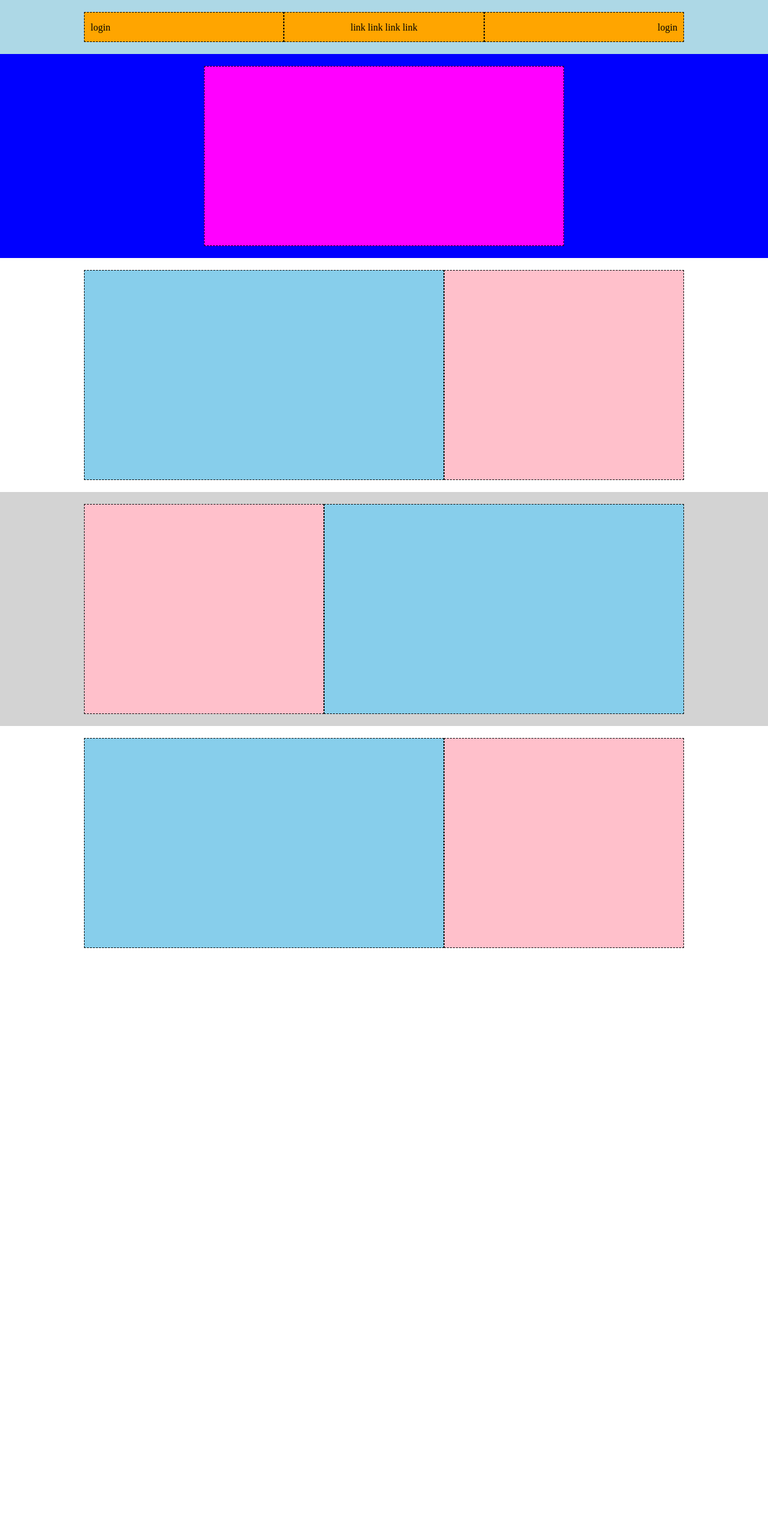
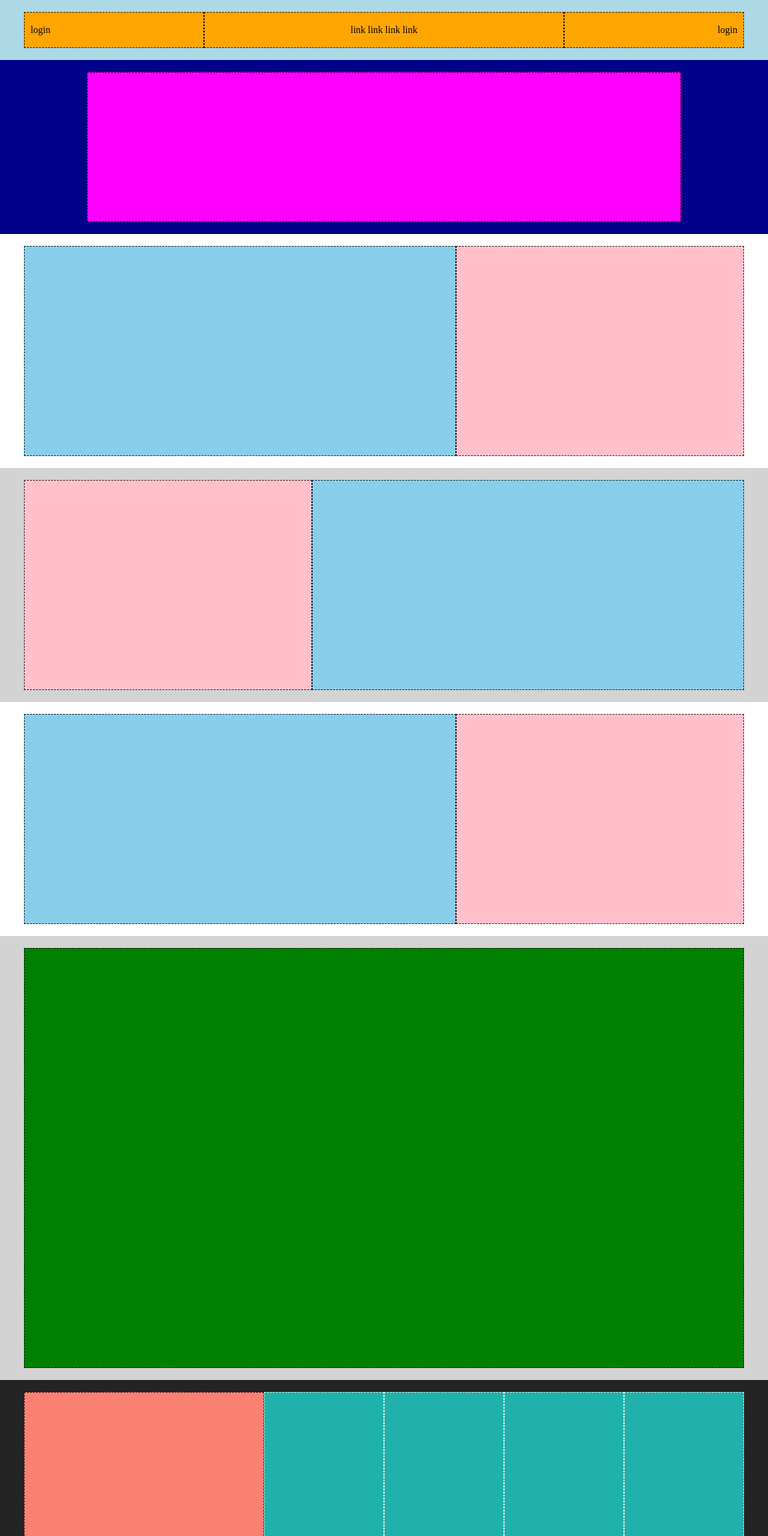
Before and after one commit to TiagoSpada/htmlcss-struttura-discord, a plain HTML site: page index.html in a window 1280 px wide. Shown: the top 2560 px of the page at 60% size. Before the commit the page ends 1600 px from the top, so only its background shows below. Drawn offline with Linux system fonts and the light colour scheme.

Commit message:
[UPD] added footer

```diff
--- a/css/style.css
+++ b/css/style.css
@@ -5,23 +5,35 @@
 }
 
 /* CLASSI DI LAYOUT */
-.container-1000 {
-    max-width: 1000px;
+.container-1200 {
+    max-width: 1200px;
     margin: 0 auto;
 }
 
-.container-600 {
-    max-width: 600px;
+.container-990 {
+    max-width: 990px;
     margin: 0 auto;
 }
 
 .row {
     display: flex;
-    flex-wrap: wrap;
+    /* flex-wrap: wrap; */
+}
+
+.col-50 {
+    width: 50%;
 }
 
 .col-33 {
     width: calc(100% / 3);
+}
+
+.col-17 {
+    width: calc(100% /6);
+}
+
+.col-34 {
+    width: calc(100% /6 *2);
 }
 
 .col-100 {
@@ -36,13 +48,19 @@
     width: 40%;
 }
 
+.col-25 {
+    width: 25%;
+}
+
+.col-75-4{
+    width: calc(75% / 4);
+}
+
 /* FINE CLASSI DI LAYOUT */
 
 /* CLASSI DI UTILITY */
 
-.height-50 {
-    height: 50px;
-}
+
 
 .bg-orange {
     background-color: orange;
@@ -52,8 +70,8 @@
     background-color: lightblue;
 }
 
-.bg-blue {
-    background-color: blue;
+.bg-darkblue {
+    background-color: darkblue;
 }
 
 .bg-fuchsia{
@@ -72,13 +90,36 @@
     background-color: pink;
 }
 
+.bg-green {
+    background-color: green;
+}
+
+.bg-salmon {
+    background-color: salmon;
+}
+
+.bg-lightseagreen {
+    background-color: lightseagreen;
+}
+
+.bg-black{
+    background-color: rgb(36, 36, 36);
+}
+
+.padding-10 {
+    padding: 20px 0;
+}
+
 .padding-20 {
-    padding: 20px;
+    padding: 20px 0;
 }
 
 .border{
-    border: 1px dashed black;
+    border: 1.5px dashed black;
+}
 
+.border-white{
+    border-color: white;
 }
 
 .text-center {
@@ -101,10 +142,34 @@
     padding-right: 10px;
 }
 
-.height-300{
-    height: 300px;
+.padding-top20{
+    padding-top: 20px;
+}
+
+.height-50 {
+    height: 50px;
+}
+
+.height-250{
+    height: 250px;
 }
 
 .height-350{
     height: 350px;
 }
+
+.height-700{
+    height: 700px;
+}
+
+.d-flex {
+    display: flex;
+}
+
+.justify-content-between {
+    justify-content: space-between;
+}
+
+.btn-footer {
+    padding: 10px 20px;
+}
--- a/index.html
+++ b/index.html
@@ -9,26 +9,26 @@
 <body>
 
     <header class="bg-lightblue padding-20">
-        <div class="container-1000">
-            <div class="row bg-orange line-heght50">
-                <div class="col-33 height-50 border padding-left10">login</div>
-                <div class="col-33 height-50 border text-center">link link link link</div>
-                <div class="col-33 height-50 border text-right padding-right10">login</div>
+        <div class="container-1200">
+            <div class="row bg-orange">
+                <div class="col-25 padding-10 border padding-left10">login</div>
+                <div class="col-50 padding-10 border text-center">link link link link</div>
+                <div class="col-25 padding-10 border text-right padding-right10">login</div>
             </div>
         </div>
     </header>
 
     <main>
-        <div class=" padding-20 bg-blue">
-            <div class="container-600">
+        <div class=" padding-20 bg-darkblue">
+            <div class="container-990">
                 <div class=" row">
-                    <div class="col-100 height-300 bg-fuchsia border"></div>
+                    <div class="col-100 height-250 bg-fuchsia border"></div>
                 </div>
             </div>
         </div>
 
         <div class="padding-20">
-            <div class="container-1000">
+            <div class="container-1200">
                 <div class="row">
                     <div class="col-60 bg-skyblue border height-350"></div>
                     <div class="col-40 bg-pink border height-350"></div>
@@ -37,7 +37,7 @@
         </div>
 
         <div class="bg-lightgrey padding-20">
-            <div class="container-1000">
+            <div class="container-1200">
                 <div class="row">
                     <div class="col-40 bg-pink border height-350"></div>
                     <div class="col-60 bg-skyblue border height-350"></div>
@@ -46,13 +46,49 @@
         </div>
 
         <div class="padding-20">
-            <div class="container-1000">
+            <div class="container-1200">
                 <div class="row">
                     <div class="col-60 bg-skyblue border height-350"></div>
                     <div class="col-40 bg-pink border height-350"></div>
                 </div>
             </div>
         </div>
+
+        <div class=" padding-20 bg-lightgrey">
+            <div class="container-1200">
+                <div class=" row">
+                    <div class="col-100 height-700 bg-green border"></div>
+                </div>
+            </div>
+        </div>
+
     </main>
+
+    <footer>
+        <div class="padding-20 bg-black">
+            <div class="container-1200">
+                <div class="row">
+                    <div class="col-34 bg-salmon border height-300"></div>
+                    <div class="col-17 bg-lightseagreen border height-350 border-white"></div>
+                    <div class="col-17 bg-lightseagreen border height-350 border-white"></div>
+                    <div class="col-17 bg-lightseagreen border height-350 border-white"></div>
+                    <div class="col-17 bg-lightseagreen border height-350 border-white"></div>
+                </div>
+            </div>
+        </div>
+
+        <div class="bg-black padding-top20">
+            <div class="container-1200">
+                <div class="row">
+                    <div class="col-100 height-100 border d-flex justify-content-between bg-lightseagreen padding-20">
+                        <div class="btn-footer bg-pink border">login</div>
+                        <div class="btn-footer bg-pink border">button</div>
+                    </div>
+                </div>
+            </div>
+        </div>
+
+
+    </footer>
 </body>
 </html>
```
